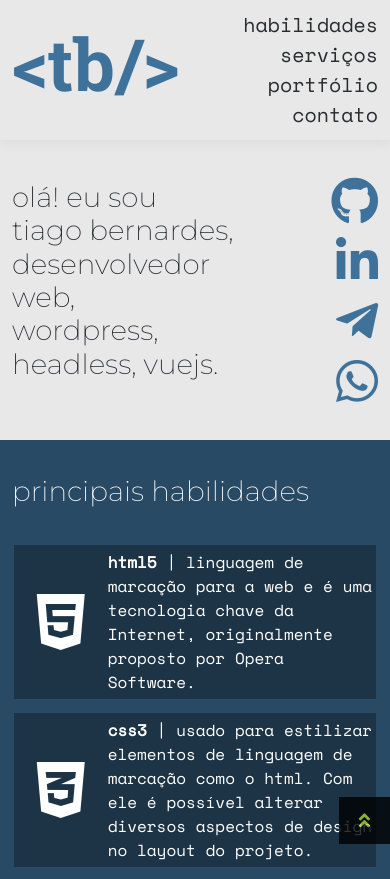
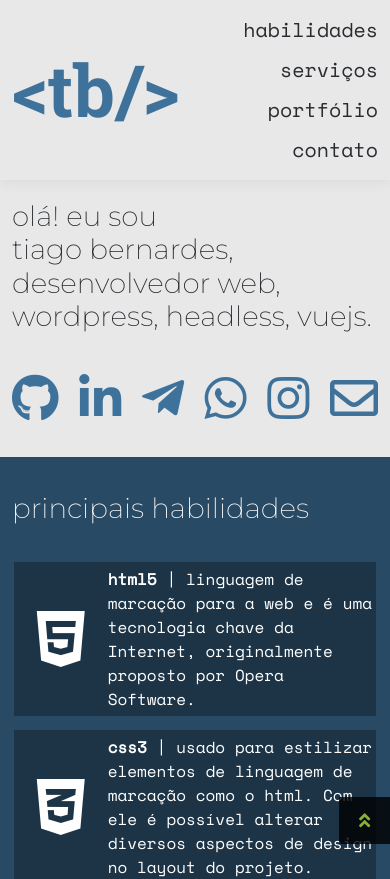
Before and after one commit to tiagobernard/site-tb-vue, a Vue app: page / in a window 390 px wide. Shown: the top 879 px of the page. Built offline with nearby package versions, Linux system fonts and the light colour scheme; no server answers.

Commit message:
Adicionando contatos de Instagram e e-Mail no about

```diff
--- a/src/components/CabecalhoTb.vue
+++ b/src/components/CabecalhoTb.vue
@@ -94,5 +94,7 @@ nav ul li a:hover {
 }
 @media only screen and (max-width:731px) {
 .cabecalho {padding:10px 0;}
+.marcatb {display: flex;align-items: center;}
+nav ul li {padding: 5px 0;}
 }
 </style>
--- a/src/components/SobreTb.vue
+++ b/src/components/SobreTb.vue
@@ -2,10 +2,10 @@
   <div class="sobre">
   <div class="container">
     <div class="row d-flex align-items-center">
-      <div class="col-8">
+      <div class="col-6">
         <h1>olá! eu sou<br/>tiago bernardes,<br/>desenvolvedor web,<br>wordpress, headless, vuejs.</h1>
       </div>
-      <div class="col-4 socialTb">
+      <div class="col-6 socialTb">
         <ul>
           <li v-for="(loopSocial, index) in loopSocials" :key="index">
             <a :href="loopSocial.urlS" target="_blank"><span v-html="loopSocial.iconeS"></span></a>
@@ -28,18 +28,18 @@ export default {
       }, {
         iconeS: '<i class="fab fa-linkedin-in"></i>',
         urlS: 'https://www.linkedin.com/in/tiagobernard/',
-      }, /*{
-        iconeS: '<i class="fab fa-twitter"></i>',
-        urlS: 'https://twitter.com/tiagobernard/',
       }, {
-        iconeS: '<i class="fab fa-instagram"></i>',
-        urlS: 'https://instagram.com/tiagobernard/',
-      },*/ {
         iconeS: '<i class="fab fa-telegram-plane"></i>',
         urlS: 'https://t.me/tiagobernard',
       },{
         iconeS: '<i class="fab fa-whatsapp"></i>',
         urlS: 'https://wa.me/5531998407238',
+    }, {
+        iconeS: '<i class="fab fa-instagram"></i>',
+        urlS: 'https://instagram.com/tiagobernard/'
+    }, {
+      iconeS: '<i class="far fa-envelope"></i>',
+      urlS: 'mailto:tiago@lab82.dev'
     }]
     }
   }
@@ -77,7 +77,10 @@ export default {
 }
 
 @media only screen and (max-width:731px) {
-  .sobre {padding: 165px 0 35px 0;}
+  .sobre {padding: 200px 0 35px 0;}
+  .sobre .col-6 {min-width: 100%;}
+  .socialTb {min-width: 100%;padding-top:20px}
+  .socialTb ul {min-width: 100%;display: flex;justify-content: space-between;padding: 0}
   .socialTb ul li {
     margin-left:0;
     height: 60px;
```
